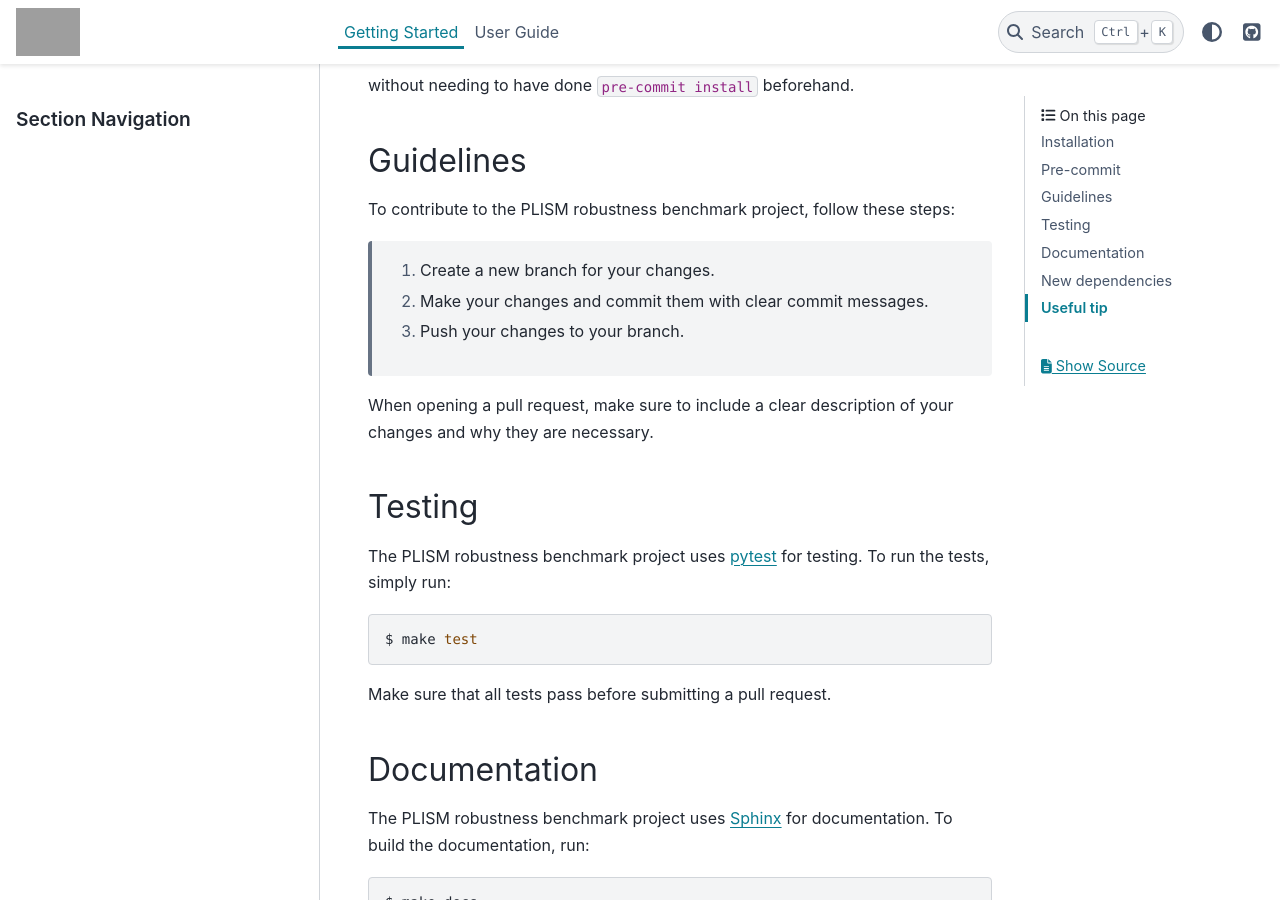
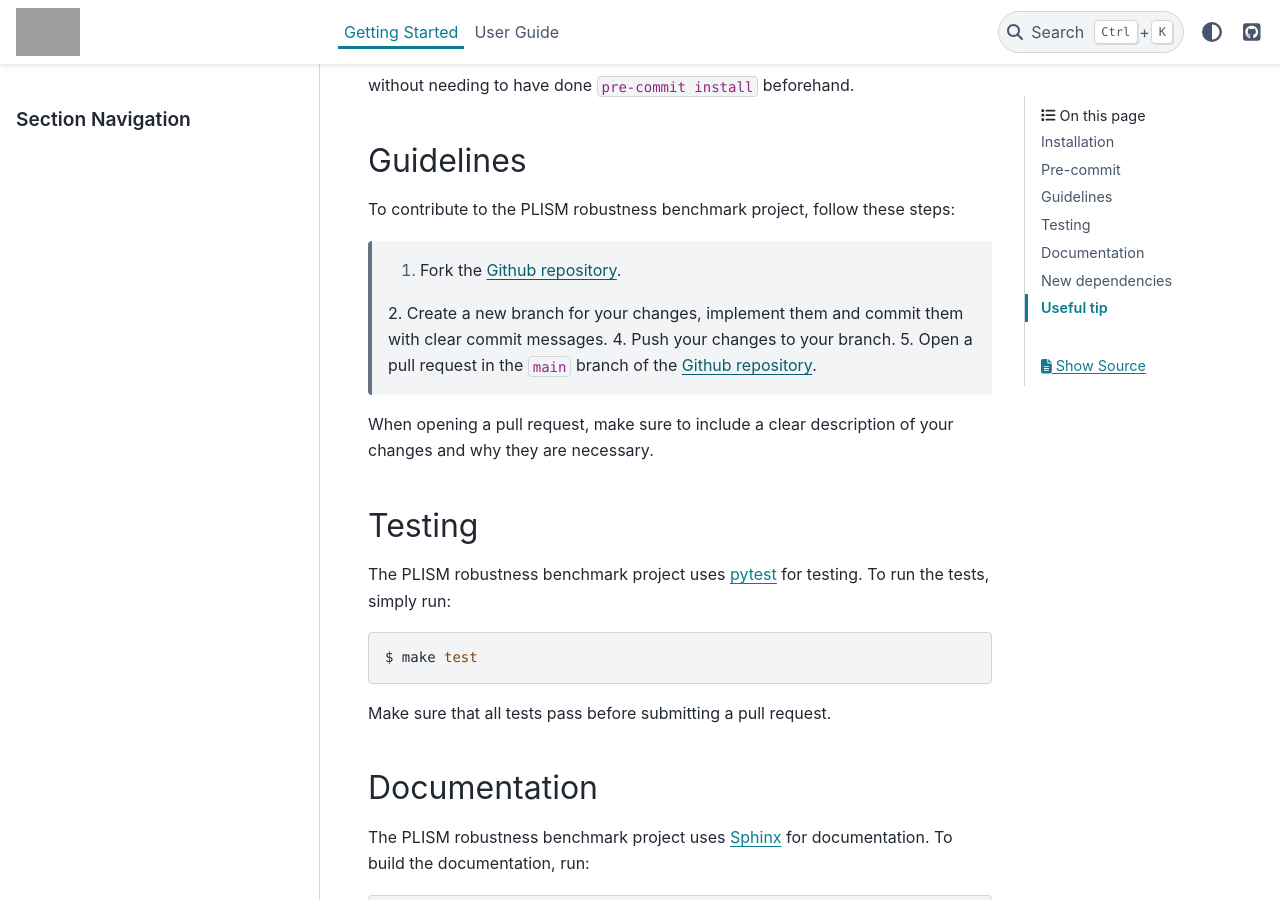
Before and after one commit to owkin/plism-benchmark, a Sphinx documentation site: the page built from docs/contributing.rst, in a window 1280 px wide and 900 px high, scrolled down 1614 px. Built offline with Sphinx 7.4.7 and the PyData theme 0.15.4, drawn with Linux system fonts in a browser that asks for light colours; pages that are not in the unit, such as notebooks, are missing from menus; grey boxes are pictures that could not be loaded.

Commit message:
Update doc

```diff
--- a/docs/contributing.rst
+++ b/docs/contributing.rst
@@ -87,9 +87,10 @@ Guidelines
 
 To contribute to the PLISM robustness benchmark project, follow these steps:
 
-    1. Create a new branch for your changes.
-    2. Make your changes and commit them with clear commit messages.
-    3. Push your changes to your branch.
+    1. Fork the `Github repository <https://github.com/owkin/plism-benchmark>`_.
+    2. Create a new branch for your changes, implement them and commit them with clear commit messages.
+    4. Push your changes to your branch.
+    5. Open a pull request in the ``main`` branch of the `Github repository <https://github.com/owkin/plism-benchmark>`_.
 
 When opening a pull request, make sure to include a clear description of your changes
 and why they are necessary.
--- a/docs/usage/data.rst
+++ /dev/null
@@ -1,6 +0,0 @@
-Data
-====
-
-Here we'll present the different tools proposed for data generation:
-
-TO DO
```
Also changed, not shown: docs/usage/models.rst (deleted, +0 -7 lines).
